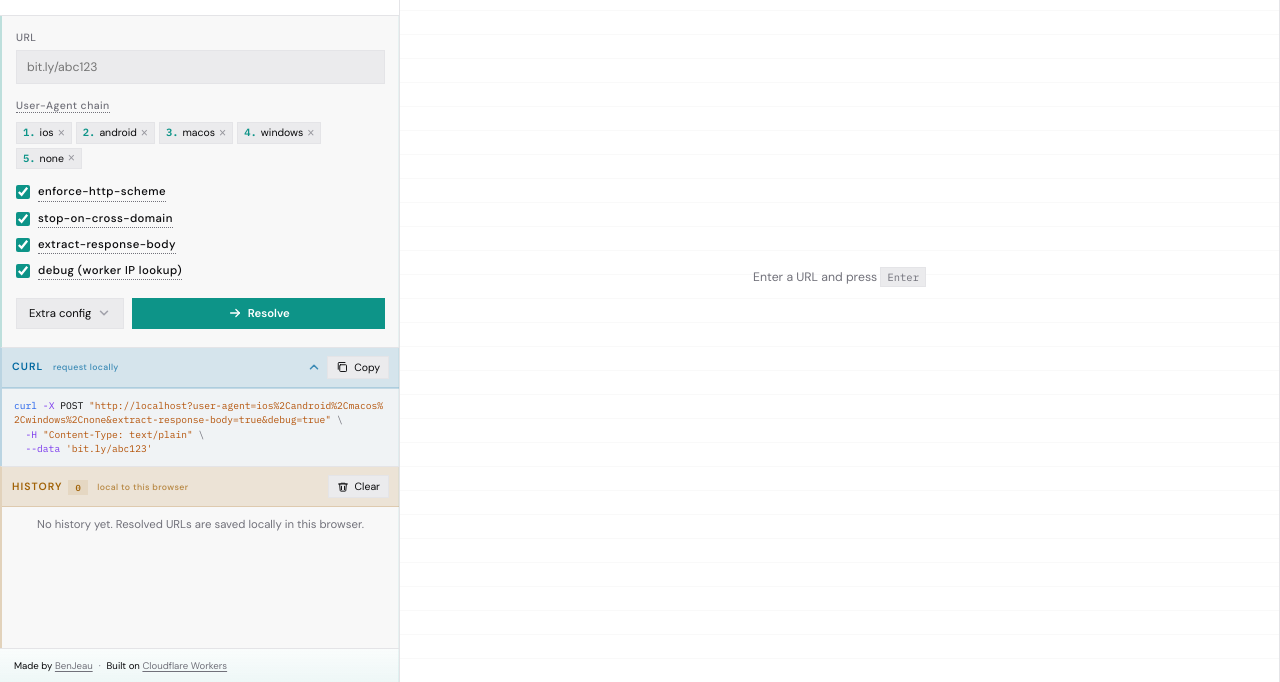
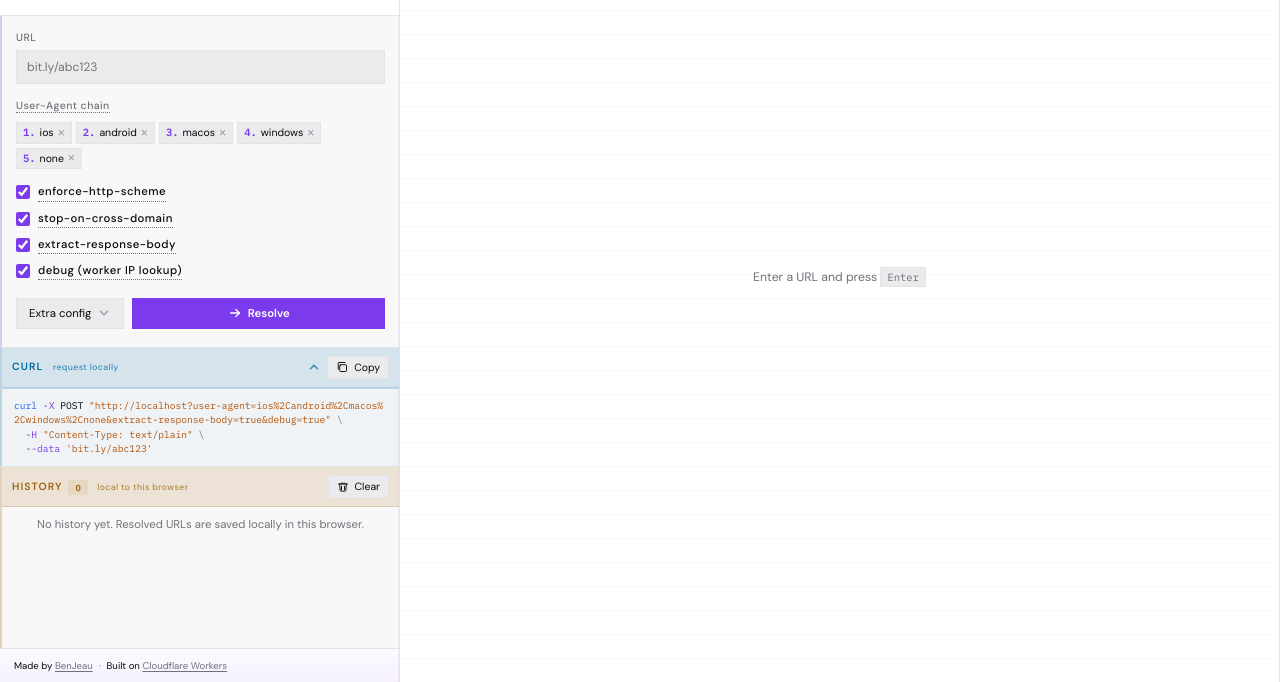
Before and after one commit to BenJeau/url-resolver-worker, a website: page web/index.html in a window 1280 px wide. Shown: the part 118-800 px from the top of the page. Drawn offline with Linux system fonts and the light colour scheme.

Commit message:
style: update color scheme in favicon and CSS variables for consistency

```diff
--- a/web/index.html
+++ b/web/index.html
@@ -20,15 +20,15 @@
         --text: #09090b;
         --muted: #71717a;
         --hint: #a1a1aa;
-        --accent: #0d9488;
-        --accent-dim: #0d948820;
+        --accent: #7c3aed;
+        --accent-dim: #7c3aed20;
         --accent-on-primary: #ffffff;
         --danger: #dc2626;
         --history-accent: #a16207;
         --history-bg: #fafafa;
         --request-bg: #f8f8f8;
         --brand-bg: #ffffff;
-        --brand-glow: #0d948812;
+        --brand-glow: #7c3aed12;
         --result-bg: #ffffff;
         --card-bg: #00000004;
         --card-border: #0000000d;
@@ -36,29 +36,29 @@
         --divider-subtle: #0000000a;
         --overlay-hover: #00000008;
         --overlay-active: #0000000c;
-        --body-glow: #0d948808;
-        --result-glow: #0d948806;
+        --body-glow: #7c3aed08;
+        --result-glow: #7c3aed06;
         --grid-line: #00000006;
         --result-header-bg: #00000004;
-        --request-stripe: #0d948840;
-        --request-shadow: #0d948812;
+        --request-stripe: #7c3aed40;
+        --request-shadow: #7c3aed12;
         --history-stripe: #a1620740;
         --history-shadow: #a1620712;
         --history-rail: #a1620730;
         --history-hover-border: #a1620740;
         --history-active-bg: #a1620718;
         --history-header-bg: #a1620724;
-        --history-active-dest: #0f766e;
+        --history-active-dest: #6d28d9;
         --hop-open-bg: linear-gradient(
           90deg,
-          #0d948820 0%,
-          #0d94880a 55%,
+          #7c3aed20 0%,
+          #7c3aed0a 55%,
           transparent 100%
         );
         --hop-open-extraction-bg: linear-gradient(
           90deg,
-          #6366f120 0%,
-          #6366f10a 55%,
+          #05966920 0%,
+          #0596690a 55%,
           transparent 100%
         );
         --history-active-bg-gradient: linear-gradient(
@@ -68,16 +68,16 @@
           transparent 100%
         );
         --dest-gradient-start: #09090b;
-        --dest-gradient-end: #14b8a6;
-        --dest-rule-mid: #0d948840;
+        --dest-gradient-end: #a855f7;
+        --dest-rule-mid: #7c3aed40;
         --brand-meta: #a1a1aa;
         --hint-input: #a1a1aa;
         --modal-overlay: #00000099;
         --danger-bg: #dc262615;
         --danger-badge: #dc262622;
-        --ok-badge: #0d948822;
-        --extraction-bg: #6366f122;
-        --extraction-color: #4f46e5;
+        --ok-badge: #7c3aed22;
+        --extraction-bg: #05966922;
+        --extraction-color: #059669;
         --curl-bg: #00000006;
         --curl-border: #0000000a;
         --curl-accent: #0369a1;
@@ -87,7 +87,7 @@
         --curl-section-bg: #0369a108;
         --json-modal-bg: #0000000a;
         --hl-comment: #a1a1aa;
-        --hl-property: #0d9488;
+        --hl-property: #7c3aed;
         --hl-string: #b45309;
         --hl-number: #9333ea;
         --hl-punct: #71717a;
@@ -105,15 +105,15 @@
           --text: #ececee;
           --muted: #7a7a85;
           --hint: #5a5a62;
-          --accent: #5eead4;
-          --accent-dim: #5eead422;
+          --accent: #a78bfa;
+          --accent-dim: #a78bfa22;
           --accent-on-primary: #0a0a0a;
           --danger: #f87171;
           --history-accent: #c4a574;
           --history-bg: #101012;
           --request-bg: #0a0a0c;
           --brand-bg: #111113;
-          --brand-glow: #5eead408;
+          --brand-glow: #a78bfa08;
           --result-bg: #0d0d0f;
           --card-bg: #ffffff04;
           --card-border: #ffffff0d;
@@ -121,29 +121,29 @@
           --divider-subtle: #ffffff0a;
           --overlay-hover: #ffffff08;
           --overlay-active: #ffffff0c;
-          --body-glow: #5eead406;
-          --result-glow: #5eead405;
+          --body-glow: #a78bfa06;
+          --result-glow: #a78bfa05;
           --grid-line: #ffffff03;
           --result-header-bg: #ffffff04;
-          --request-stripe: #5eead430;
-          --request-shadow: #5eead40a;
+          --request-stripe: #a78bfa30;
+          --request-shadow: #a78bfa0a;
           --history-stripe: #c4a57430;
           --history-shadow: #c4a5740a;
           --history-rail: #c4a57425;
           --history-hover-border: #c4a57450;
           --history-active-bg: #c4a57418;
           --history-header-bg: #c4a57428;
-          --history-active-dest: #7ee8d4;
+          --history-active-dest: #c4b5fd;
           --hop-open-bg: linear-gradient(
             90deg,
-            #5eead422 0%,
-            #5eead40c 55%,
+            #a78bfa22 0%,
+            #a78bfa0c 55%,
             transparent 100%
           );
           --hop-open-extraction-bg: linear-gradient(
             90deg,
-            #818cf822 0%,
-            #818cf80c 55%,
+            #34d39922 0%,
+            #34d3990c 55%,
             transparent 100%
           );
           --history-active-bg-gradient: linear-gradient(
@@ -153,16 +153,16 @@
             transparent 100%
           );
           --dest-gradient-start: #ffffff;
-          --dest-gradient-end: #3dd9c0;
-          --dest-rule-mid: #5eead440;
+          --dest-gradient-end: #c084fc;
+          --dest-rule-mid: #a78bfa40;
           --brand-meta: #555;
           --hint-input: #555;
           --modal-overlay: #000000cc;
           --danger-bg: #f8717115;
           --danger-badge: #f8717133;
-          --ok-badge: #5eead433;
-          --extraction-bg: #818cf833;
-          --extraction-color: #818cf8;
+          --ok-badge: #a78bfa33;
+          --extraction-bg: #34d39933;
+          --extraction-color: #34d399;
           --curl-bg: #00000040;
           --curl-border: #ffffff0a;
           --curl-accent: #7dd3fc;
@@ -172,7 +172,7 @@
           --curl-section-bg: #7dd3fc0a;
           --json-modal-bg: #00000055;
           --hl-comment: #71717a;
-          --hl-property: #5eead4;
+          --hl-property: #a78bfa;
           --hl-string: #fbbf24;
           --hl-number: #e879f9;
           --hl-punct: #a1a1aa;
@@ -1378,7 +1378,7 @@
         50% {
           box-shadow:
             0 0 0 5px var(--accent-dim),
-            0 0 0 9px #0d948818;
+            0 0 0 9px #7c3aed18;
         }
       }
 
```
Also changed, not shown: web/favicon.svg.
